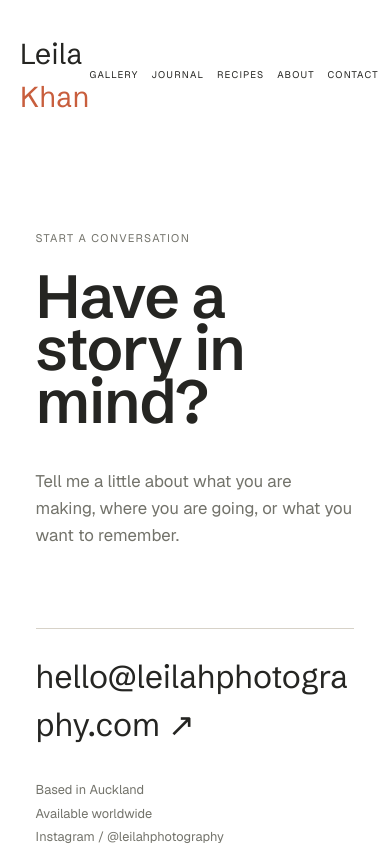
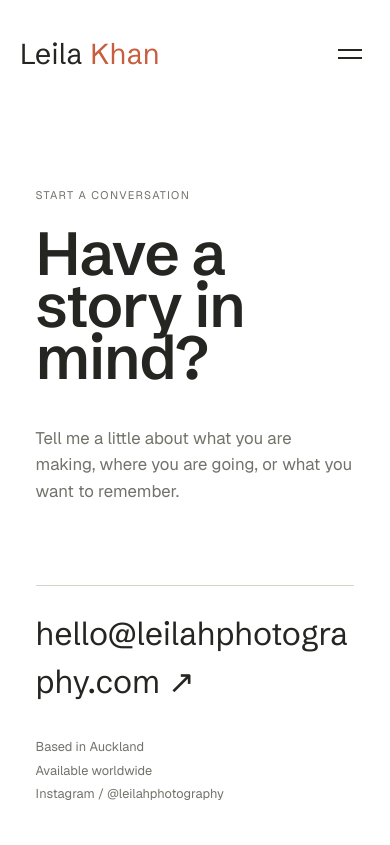
Before and after one commit to deuketc/leila-nextjs, a Next.js app: page /contact in a window 390 px wide. Shown: the top 845 px of the page. Built offline with nearby package versions, Linux system fonts and the light colour scheme.

Commit message:
updated mobile styling to inlcude hamburger menu

```diff
--- a/src/app/_components/site-header.module.css
+++ b/src/app/_components/site-header.module.css
@@ -1,9 +1,49 @@
-.header { align-items: center; display: flex; justify-content: space-between; padding-bottom: 2rem; padding-top: 2rem; width: 100%; }
-.wordmark { font-family: var(--font-display), sans-serif; font-size: 1.8rem; letter-spacing: 0.01em; }
+.header { align-items: center; display: flex; justify-content: space-between; padding-bottom: 2rem; padding-top: 2rem; position: relative; width: 100%; }
+.wordmark { font-family: var(--font-display), sans-serif; font-size: 1.8rem; letter-spacing: 0.01em; position: relative; z-index: 21; }
 .wordmark span { color: var(--accent); }
 .nav { display: flex; gap: clamp(1rem, 3vw, 3rem); margin-left: auto; }
-.navLink { font-size: 0.69rem; letter-spacing: 0.12em; text-transform: uppercase; transition: color 180ms ease; }
+.navLink { font-size: clamp(1rem, 1vw, 1.2rem); letter-spacing: 0.12em; text-transform: uppercase; transition: color 180ms ease; }
 .navLink:hover { color: var(--accent); }
+.menuToggle { display: none; }
+.mobileNav { display: none; }
 .footer { border-top: 1px solid var(--line); color: var(--muted); display: flex; justify-content: space-between; padding-bottom: 2rem; padding-top: 2rem; width: 92vw; }
 .footer span { font-size: 0.69rem; letter-spacing: 0.12em; text-transform: uppercase; }
-@media (max-width: 700px) { .nav { gap: 0.8rem; } .navLink { font-size: 0.6rem; } .footer { flex-wrap: wrap; gap: 1rem; line-height: 1.5; } .footer span:last-child { width: 100%; } }
+@media (max-width: 700px) {
+  .nav { display: none; }
+  .menuToggle {
+    background: none;
+    border: none;
+    cursor: pointer;
+    display: flex;
+    flex-direction: column;
+    gap: 6px;
+    margin-left: auto;
+    padding: 0.5rem;
+    position: relative;
+    z-index: 21;
+  }
+  .menuToggle span { background: var(--ink); display: block; height: 2px; transition: transform 200ms ease; width: 24px; }
+  .menuToggleOpen span:first-child { transform: translateY(4px) rotate(45deg); }
+  .menuToggleOpen span:last-child { transform: translateY(-4px) rotate(-45deg); }
+  .mobileNav {
+    align-items: flex-start;
+    background: var(--paper);
+    display: flex;
+    flex-direction: column;
+    gap: 1.75rem;
+    inset: 0;
+    justify-content: center;
+    opacity: 0;
+    padding: 0 8vw;
+    pointer-events: none;
+    position: fixed;
+    transform: translateY(-0.75rem);
+    transition: opacity 260ms ease, transform 260ms ease;
+    z-index: 20;
+  }
+  .mobileNavOpen { opacity: 1; pointer-events: auto; transform: translateY(0); }
+  .mobileNavLink { font-family: var(--font-display), sans-serif; font-size: clamp(2.4rem, 11vw, 3.6rem); letter-spacing: -0.02em; transition: color 180ms ease; }
+  .mobileNavLink:hover { color: var(--accent); }
+  .footer { flex-wrap: wrap; gap: 1rem; line-height: 1.5; }
+  .footer span:last-child { width: 100%; }
+}
--- a/src/app/_components/site-header.tsx
+++ b/src/app/_components/site-header.tsx
@@ -1,21 +1,70 @@
+"use client";
+
+import { useEffect, useState } from "react";
 import Link from "next/link";
 
 import { navigation } from "../_data/site";
 import styles from "./site-header.module.css";
 
 export function SiteHeader() {
+  const [menuOpen, setMenuOpen] = useState(false);
+
+  useEffect(() => {
+    if (!menuOpen) return;
+
+    document.body.style.overflow = "hidden";
+    const onKeyDown = (event: KeyboardEvent) => {
+      if (event.key === "Escape") setMenuOpen(false);
+    };
+    window.addEventListener("keydown", onKeyDown);
+
+    return () => {
+      document.body.style.overflow = "";
+      window.removeEventListener("keydown", onKeyDown);
+    };
+  }, [menuOpen]);
+
   return (
     <header className={`${styles.header} site-header`}>
       <Link
         className={styles.wordmark}
         href="/"
         aria-label="Leila Khan photography home"
+        onClick={() => setMenuOpen(false)}
       >
         Leila <span>Khan</span>
       </Link>
       <nav className={styles.nav} aria-label="Main navigation">
         {navigation.map((item) => (
           <Link className={styles.navLink} key={item.href} href={item.href}>
+            {item.label}
+          </Link>
+        ))}
+      </nav>
+      <button
+        type="button"
+        className={`${styles.menuToggle} ${menuOpen ? styles.menuToggleOpen : ""}`}
+        aria-expanded={menuOpen}
+        aria-controls="mobile-nav"
+        aria-label={menuOpen ? "Close menu" : "Open menu"}
+        onClick={() => setMenuOpen((open) => !open)}
+      >
+        <span />
+        <span />
+      </button>
+      <nav
+        id="mobile-nav"
+        className={`${styles.mobileNav} ${menuOpen ? styles.mobileNavOpen : ""}`}
+        aria-label="Mobile navigation"
+        aria-hidden={!menuOpen}
+      >
+        {navigation.map((item) => (
+          <Link
+            className={styles.mobileNavLink}
+            key={item.href}
+            href={item.href}
+            onClick={() => setMenuOpen(false)}
+          >
             {item.label}
           </Link>
         ))}
--- a/src/app/globals.css
+++ b/src/app/globals.css
@@ -51,7 +51,7 @@
 .journal-entry .text-link { margin-top: 0; }
 .journal-detail {
   padding-bottom: 8rem;
-  padding-top: 3rem;
+  padding-top: var(--space-section-top);
 }
 .back-link {
   color: var(--muted);
@@ -96,7 +96,7 @@
 }
 .gallery-detail {
   padding-bottom: 8rem;
-  padding-top: 3rem;
+  padding-top: var(--space-section-top);
 }
 .gallery-detail-heading {
   margin: clamp(5rem, 12vw, 10rem) auto 5rem;
@@ -162,12 +162,12 @@
   .journal-entry { display: block; }
   .journal-image-wrap { margin-bottom: 1.5rem; }
   .journal-entry-meta { margin-bottom: 1.5rem; }
-  .journal-detail { padding-bottom: 5rem; padding-top: 1.5rem; }
+  .journal-detail { padding-bottom: 5rem; }
   .journal-detail-heading { margin-bottom: 3rem; margin-top: 5rem; }
   .journal-detail-heading .journal-entry-meta { text-align: left; }
   .journal-detail-image { aspect-ratio: 0.9; }
   .journal-body { margin-top: 3.5rem; }
-  .gallery-detail { padding-bottom: 5rem; padding-top: 1.5rem; }
+  .gallery-detail { padding-bottom: 5rem; }
   .gallery-detail-heading { margin-bottom: 3rem; margin-top: 5rem; }
   .gallery-detail-grid { display: block; }
   .gallery-detail-image { margin-bottom: 0.5rem; }
--- a/src/app/styles/base.css
+++ b/src/app/styles/base.css
@@ -7,7 +7,7 @@
   --line: #d7d2c8;
   --accent: #c85e3d;
   --placeholder: #ded9d0;
-  --space-section-top: clamp(2rem, 5vw, 4.5rem);
+  --space-section-top: clamp(6rem, 10vw, 12rem);
 }
 
 @theme inline {
```
